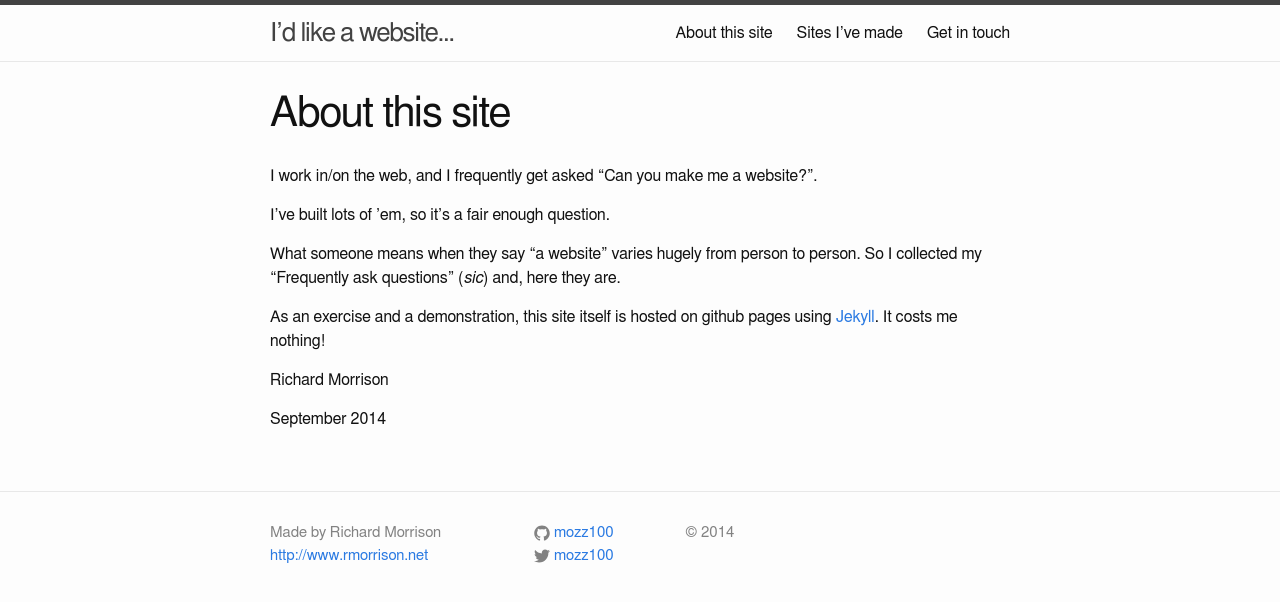
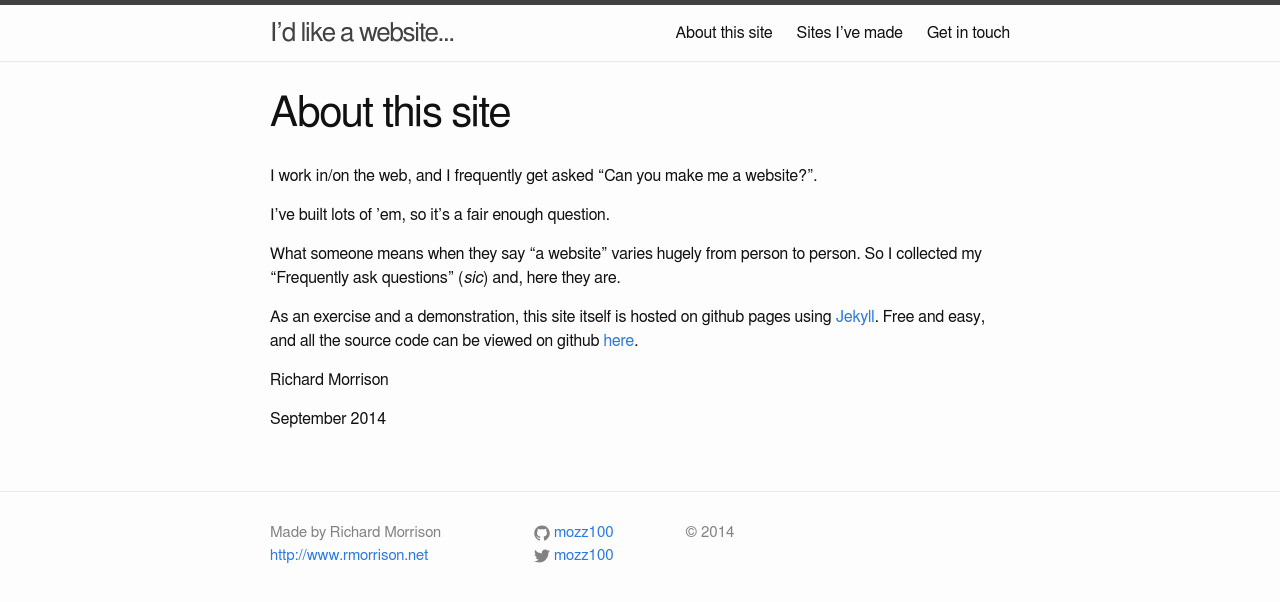
Before and after one commit to mozz100/iwannawebsite, a Jekyll site: the page built from about.md, in a window 1280 px wide. Shown: the top 602 px of the page. Built offline with Jekyll 4.4.1, drawn with Linux system fonts in a browser that asks for light colours.

Commit message:
Add link to source code

```diff
--- a/about.md
+++ b/about.md
@@ -13,7 +13,8 @@ What someone means when they say “a website” varies hugely from person to pe
 I collected my “Frequently ask questions” (*sic*) and, here they are.
 
 As an exercise and a demonstration, this site itself is hosted on github pages using
-[Jekyll](http://jekyllrb.com/).  It costs me nothing!
+[Jekyll](http://jekyllrb.com/).  Free and easy, and all the source code can be viewed
+on github [here](https://github.com/mozz100/iwannawebsite).
 
 Richard Morrison
 
```
